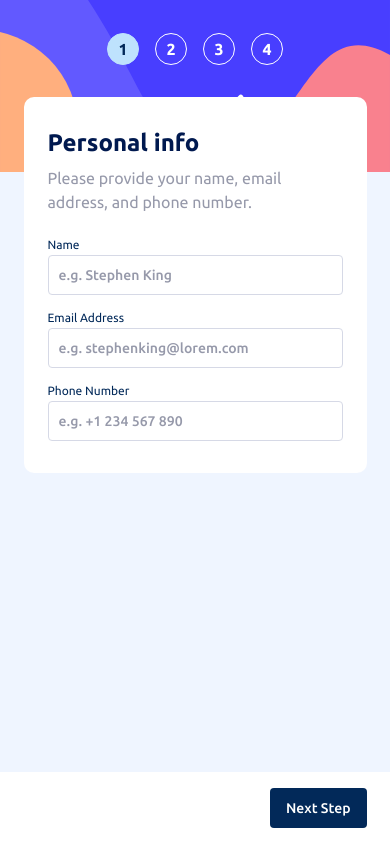
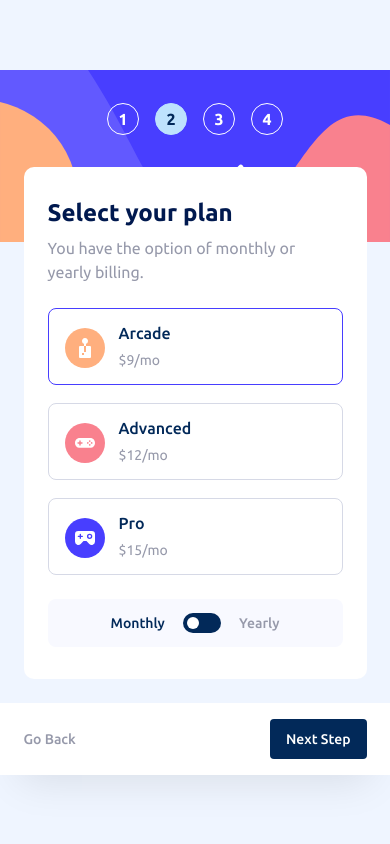
Before and after one commit to TsotMe/multi-step-form, a Vue app: page / in a window 390 px wide. Built offline with nearby package versions, Linux system fonts and the light colour scheme.

Commit message:
Add responsive styles for Second Step

```diff
--- a/src/components/StepsWrapper.vue
+++ b/src/components/StepsWrapper.vue
@@ -74,7 +74,7 @@ const handleNextButtonCLick = (value) => {
 <template>
 <div
   class="flex flex-col justify-between w-[450px] h-full pt-10 pb-4 tablet:bg-white tablet:mx-auto tablet:my-0
-  tablet:py-8 tablet:px-6 tablet:h-fit tablet:mt-[-75px] tablet:w-[343px] tablet:rounded-[10px]">
+  tablet:py-8 tablet:px-6 tablet:h-fit tablet:w-[343px] tablet:rounded-[10px]">
   <div
     :class="`${currentStep === 5 ?
     '[&>img]:block [&>img]:w-20 [&>img]:h-20 [&>img]:mb-8 [&>h2]:mb-[14px] [&>p]:text-center [&>p]:leading-[25px] h-full flex flex-col items-center justify-center mb-6'
--- a/src/components/second-step/PlanComponent.vue
+++ b/src/components/second-step/PlanComponent.vue
@@ -33,13 +33,14 @@ const planPrice = computed(() => {
 
 <template>
 <div
-  class="rounded-lg pt-5 pb-4 px-4 flex flex-col gap-[39px] transition-all duration-200 border border-solid border-[#D6D9E6] hover:border-[#483EFF] cursor-pointer"
+  class="rounded-lg pt-5 pb-4 px-4 flex flex-col gap-[39px] transition-all duration-200 border border-solid border-[#D6D9E6]
+  hover:border-[#483EFF] cursor-pointer tablet:flex-row tablet:gap-[14px] tablet:pt-[14px] tablet:pb-[14px]"
   @click="emit('setSelectedPlan')">
-  <img class="w-10 h-10"
+  <img class="w-10 h-10 tablet:mt-[5px]"
        :src="planImage"
        alt="">
   <div class="flex flex-col gap-[7px]">
-    <h3 class="text-base font-ubuntu-medium text-[#022959]">{{ planTitle }}</h3>
+    <h3 class="text-base font-ubuntu-medium text-[#022959] tablet:leading-5">{{ planTitle }}</h3>
     <span class="text-sm text-[#9699AA]">{{ planPrice }}</span>
     <span v-if="secondStepStore.billingType === 2"
           class="text-xs text-[#022959]">2 months free</span>
--- a/src/components/steps/SecondStep.vue
+++ b/src/components/steps/SecondStep.vue
@@ -16,8 +16,10 @@ watch(() => isYearly.value, (newVal) => {
 </script>
 
 <template>
-<div class="h-full mt-[35px]">
-  <div class="grid items-center justify-between grid-cols-[1fr_1fr_1fr] gap-[18px] mb-8">
+<div class="h-full mt-[35px] tablet:mt-[22px]">
+  <div
+    class="grid items-center justify-between grid-cols-[1fr_1fr_1fr] gap-[18px] mb-8 tablet:grid-rows-3 tablet:grid-cols-1
+    tablet:gap4 tablet:mb-6">
     <PlanComponent
       :planImage="iconArcade"
       planTitle="Arcade"
--- a/src/views/HomeView.vue
+++ b/src/views/HomeView.vue
@@ -6,7 +6,7 @@ import ActionBar from "@/components/ActionBar.vue";
 import {useFirstStep} from "@/stores/FirstStep.js";
 
 const firstStepStore = useFirstStep()
-const currentStep = ref(1)
+const currentStep = ref(2)
 
 const stepsListing = [
   {title: "Personal info", description: "Please provide your name, email address, and phone number."},
@@ -52,17 +52,17 @@ const handleNextButtonCLick = (value) => {
 </script>
 
 <template>
-<div class="w-full h-dvh bg-[#EFF5FF] flex items-center justify-center">
+<div class="w-full min-h-dvh bg-[#EFF5FF] flex items-center justify-center">
   <main
     class="bg-white p-4 w-[940px] h-[600px] rounded-[15px] grid grid-cols-[274px_1fr] shadow-[0_25px_40px_-20px_rgba(0,0,0,0.10)]
-    tablet:relative tablet:w-full tablet:h-full tablet:bg-transparent tablet:grid-cols-1 tablet:p-0 tablet:grid-rows-[172px_1fr]">
+    tablet:relative tablet:w-full tablet:h-full tablet:bg-transparent tablet:grid-cols-1 tablet:p-0 tablet:grid-rows-[172px_1fr_72px]">
     <Sidebar :currentStep="currentStep"/>
-    <div class="flex items-center justify-center tablet:block">
+    <div class="flex items-center justify-center tablet:block tablet:mt-[-75px] tablet:mb-6">
       <StepsWrapper :title="stepData.title"
                     :description="stepData.description"
                     v-model:currentStep="currentStep"/>
     </div>
-    <div v-if="currentStep !== 5" class="hidden bg-white p-4 w-full fixed bottom-0 tablet:block">
+    <div v-if="currentStep !== 5" class="hidden bg-white p-4 w-full tablet:block">
       <ActionBar class="max-w-[343px] my-0 mx-auto" :currentStep="currentStep"
                  @prev="handlePrevButtonCLick"
                  @next="handleNextButtonCLick"/>
```
